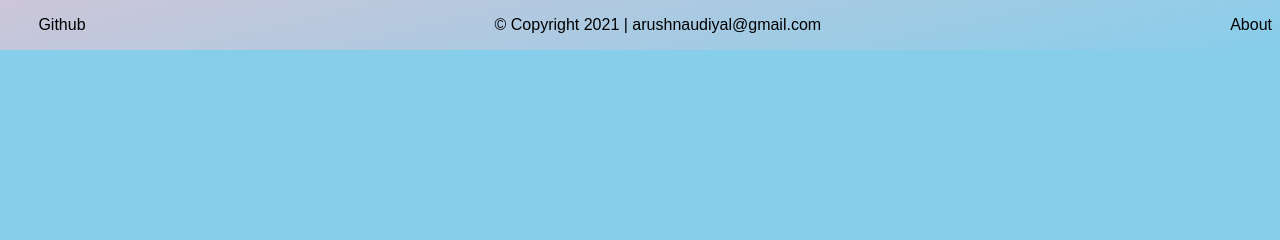
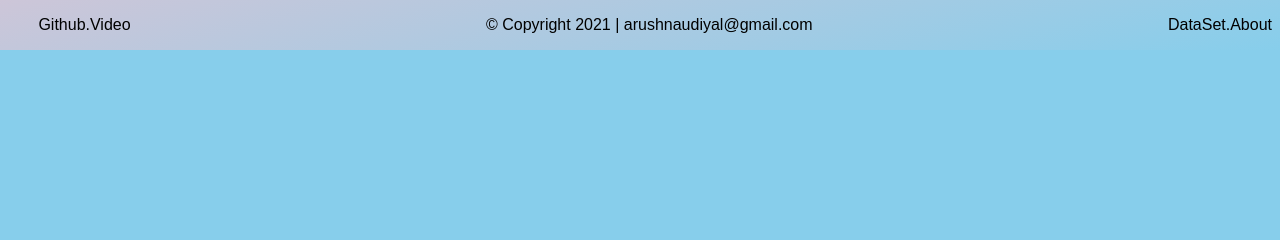
Before and after one commit to froster02/movies-recommendation-system, a Flask app: page / in a window 1280 px wide. Shown: the part 249-489 px from the top of the page. Run offline with Flask 2, Linux system fonts and the light colour scheme.

Commit message:
added Video and Dataset links

```diff
--- a/templates/index.html
+++ b/templates/index.html
@@ -222,12 +222,21 @@
 <footer class="footer">
     <p>
         <a id="git" href="https://github.com/froster02/python-movie-recommendation-system.git">
-            Github
+            Github.
         </a>
         &copy; Copyright 2021 | arushnaudiyal@gmail.com
         <a id="about" href="https://drive.google.com/file/d/1_9vO4waxDSQYo0LBxYrnJfR7l9_FHOhF/view?usp=sharing">
-            About
+            .About
         </a>
+
+        <a id="git" href="https://drive.google.com/file/d/1vBPsKiaKvTq8f_716irCns7N0WLMJpT1/view?usp=sharing">
+            Video
+        </a>
+
+        <a id="about" href="https://www.kaggle.com/tmdb/tmdb-movie-metadata">
+            DataSet
+        </a>
+
     </p>
 </footer>
 
```
